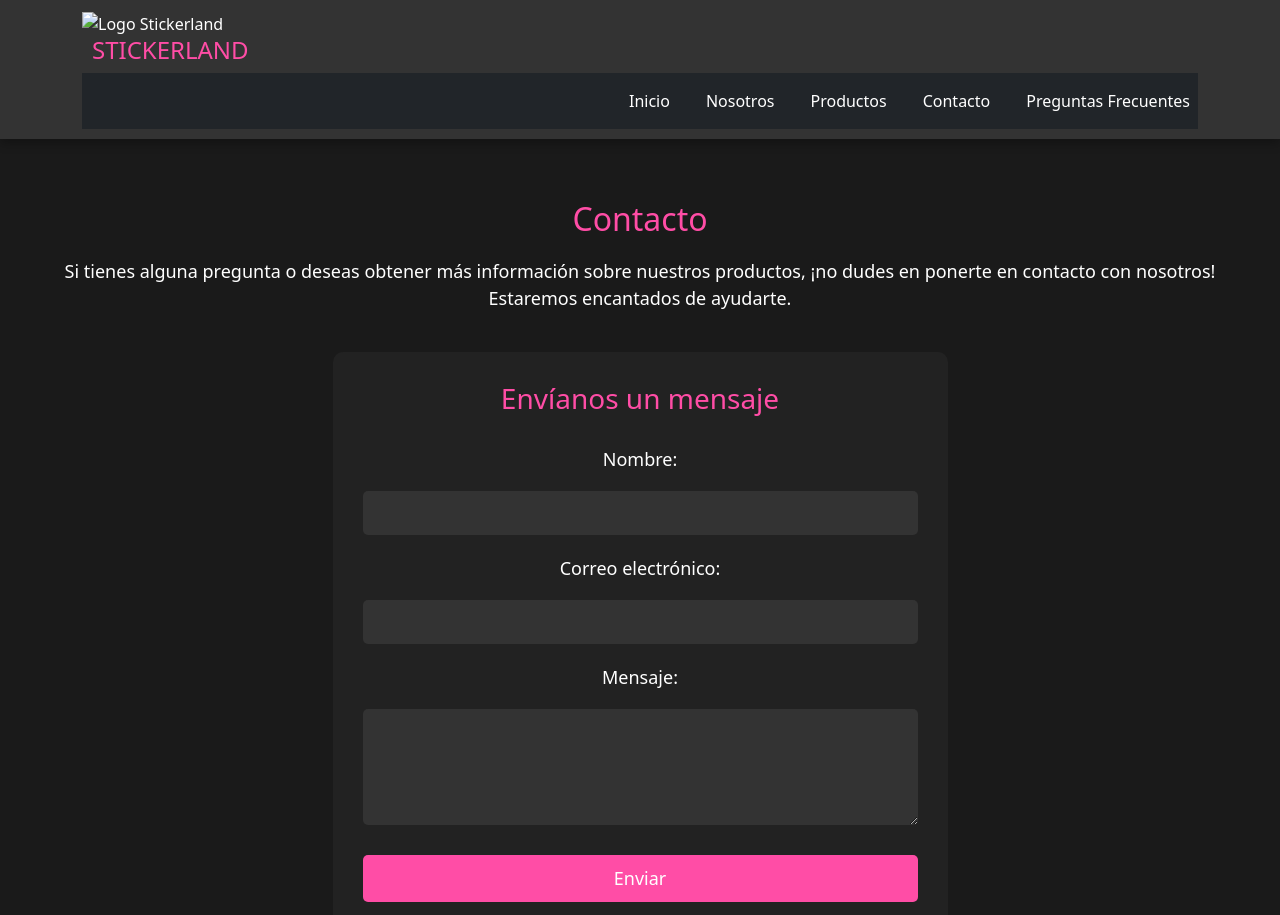
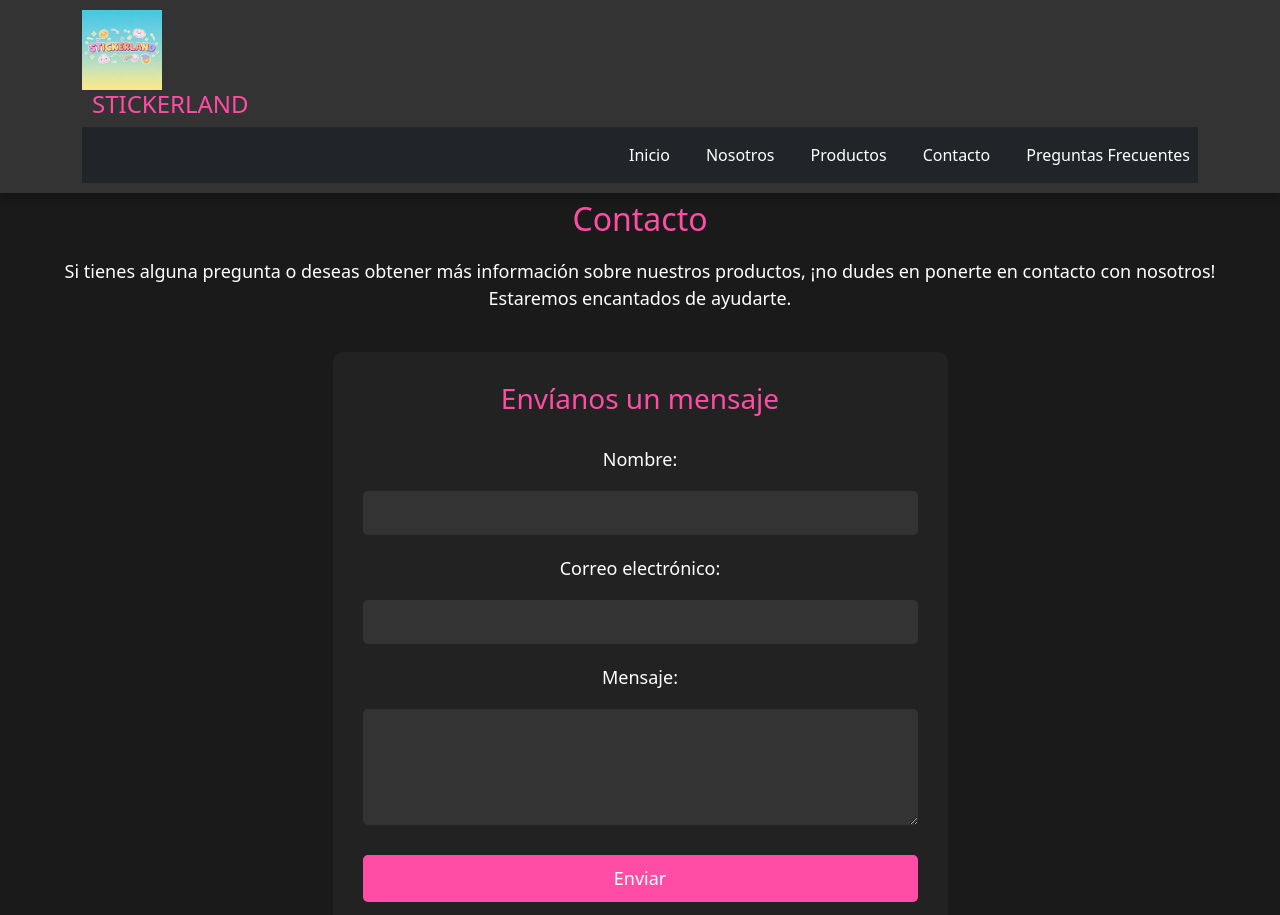
Before and after one commit to vickycastiella/pagina-web-stickers, a plain HTML site: page views/contacto.html in a window 1280 px wide. Shown: the top 915 px of the page. Drawn offline with nearby package versions, Linux system fonts and the light colour scheme; the site is published under a folder, as on GitHub Pages, so addresses that start at the root find nothing.

Commit message:
logo final

```diff
--- a/views/contacto.html
+++ b/views/contacto.html
@@ -14,7 +14,7 @@
      <header class="fixed-top">
          <div class="container header-container">
              <div class="logo-nombre">
-                 <img src="/img/logo.png" alt="Logo Stickerland" class="logo">
+                 <img src="../img/logo.png" alt="Logo Stickerland" class="logo">
                  <h1 class="nombre">STICKERLAND</h1>
              </div>
              <nav class="navbar navbar-expand-lg navbar-dark bg-dark navbar-fixed">
```
Also changed, not shown: views/nosotros.html (+1 -1 lines), views/preguntasFrecuentes.html (+1 -1 lines), views/productos.html (+1 -1 lines).
